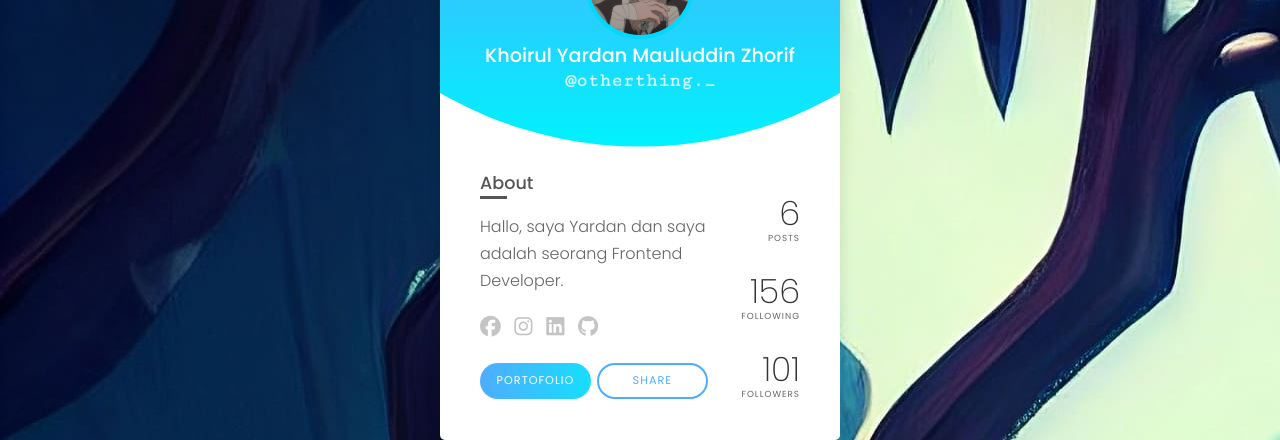
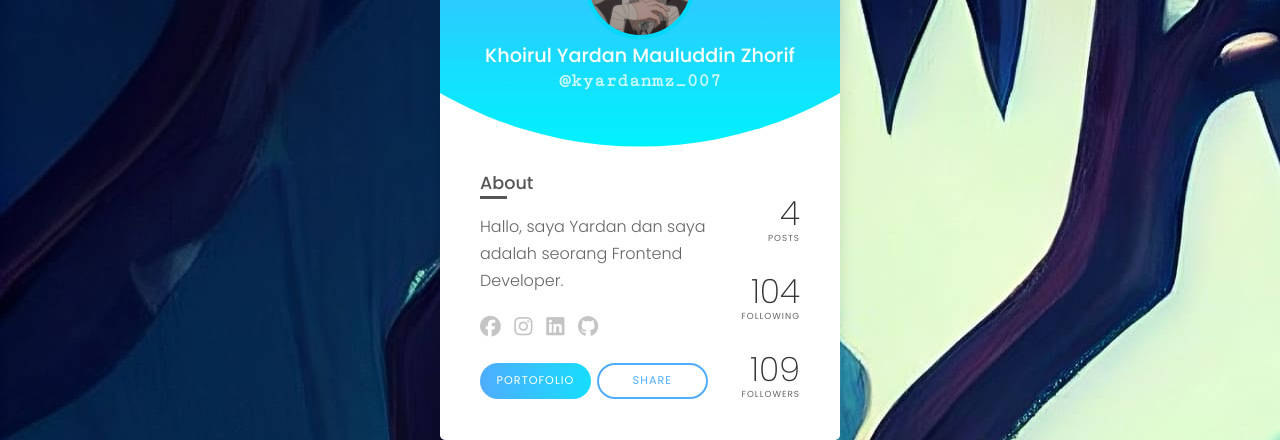
Before and after one commit to Khoirul-Yardan/Portofolio, a plain HTML site: page index.html in a window 1280 px wide. Shown: the part 241-681 px from the top of the page. Drawn offline with Linux system fonts and the light colour scheme.

Commit message:
Update index.html

```diff
--- a/index.html
+++ b/index.html
@@ -31,7 +31,7 @@
                         </div>
                     </div>
                     <h3 class="name">Khoirul Yardan Mauluddin Zhorif</h3>
-                    <h3 class="sub-name">@otherthing._</h3>
+                    <h3 class="sub-name">@kyardanmz_007</h3>
                 </div>
             </div>
 
@@ -67,15 +67,15 @@
 
                 <div class="right">
                     <div>
-                        <h3 class="number">6</h3>
+                        <h3 class="number">4</h3>
                         <h3 class="number-title">Posts</h3>
                     </div>
                     <div>
-                        <h3 class="number">156</h3>
+                        <h3 class="number">104</h3>
                         <h3 class="number-title">Following</h3>
                     </div>
                     <div>
-                        <h3 class="number">101</h3>
+                        <h3 class="number">109</h3>
                         <h3 class="number-title">Followers</h3>
                     </div>
                 </div>
```
